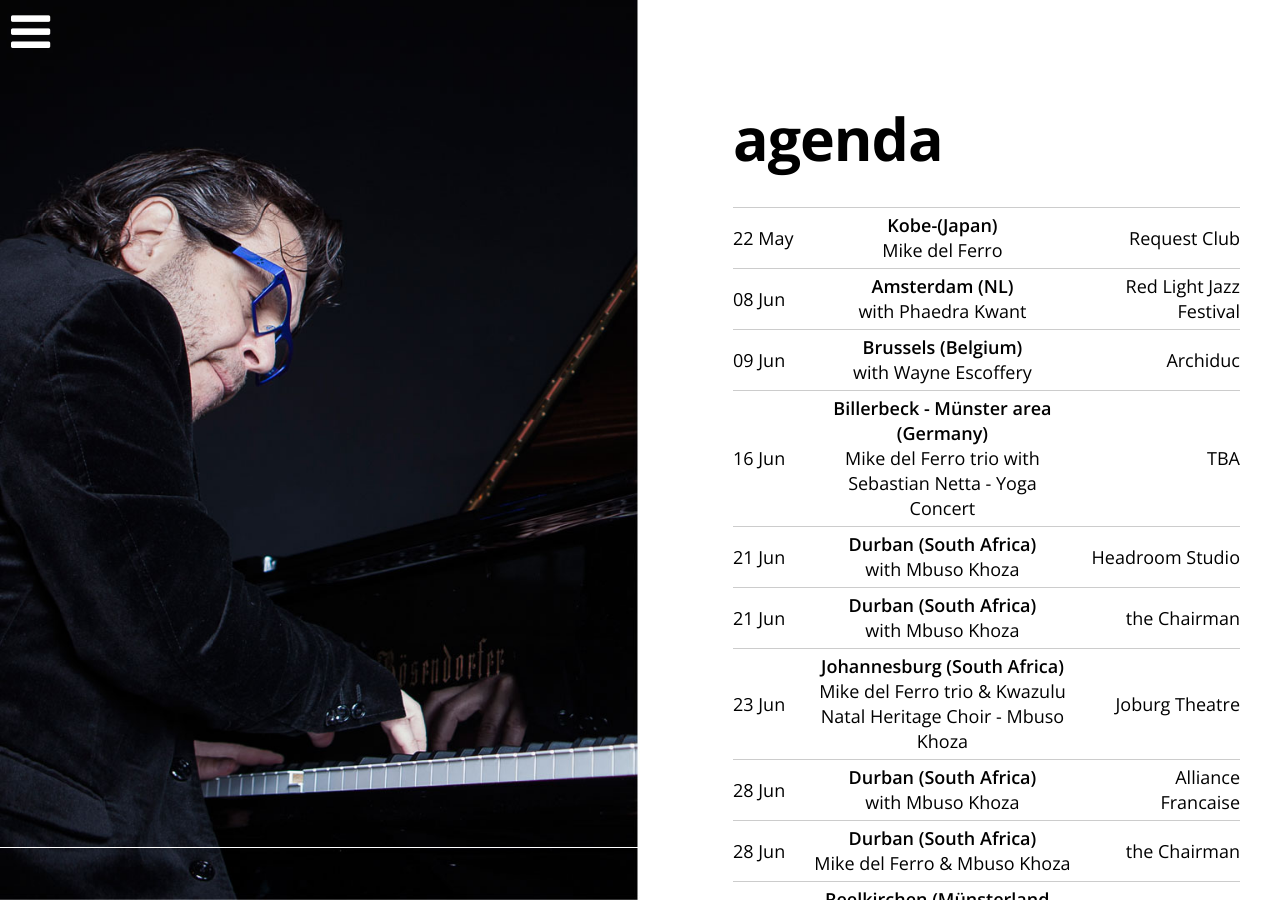
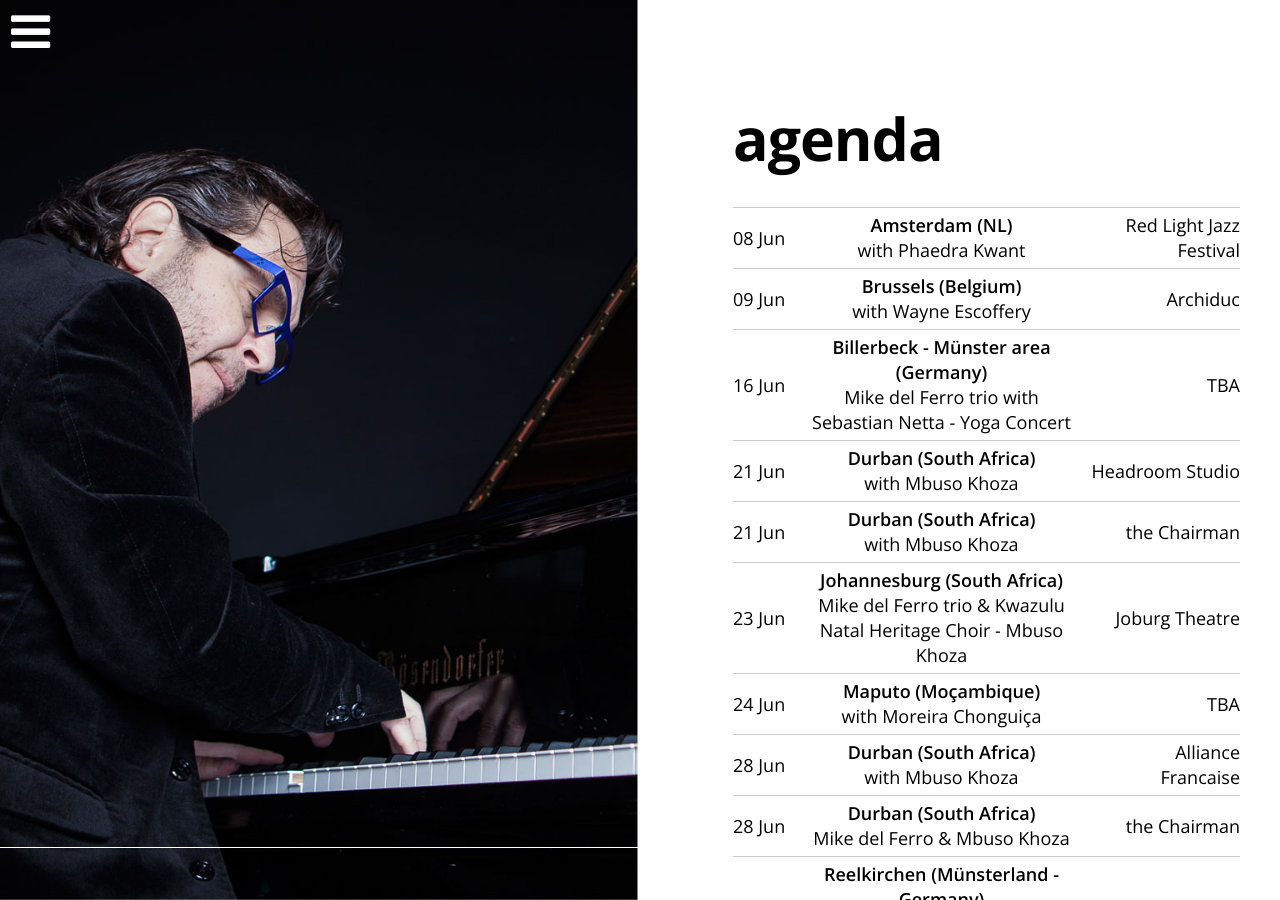
Before and after one commit to mikedelferro/website, a Jekyll site: the page built from agenda.html, in a window 1280 px wide and 900 px high. Built offline with Jekyll 4.4.1, drawn with Linux system fonts in a browser that asks for light colours; nearby versions of some CDN libraries.

Commit message:
Updated '_config.yml' via CloudCannon

```diff
--- a/_config.yml
+++ b/_config.yml
@@ -52,10 +52,10 @@ gigs:
     location: Wonderfeel Festival
     venue: s'Graveland (NL)
     url: 'https://www.wonderfeel.nl'
-  - title: Mike del Ferro
-    date: 2019-05-22 20:00:00
-    location: Request Club
-    venue: Kobe-(Japan)
+  - title: with Moreira Chonguiça
+    date: 2019-06-24 20:00:00
+    location: TBA
+    venue: Maputo (Moçambique)
     url: >-
       https://www.facebook.com/photo.php?fbid=2226118000798024&set=a.208192395923938&type=3&theater
   - title: With Anders Bergcrantz and Hans de Waard
```
